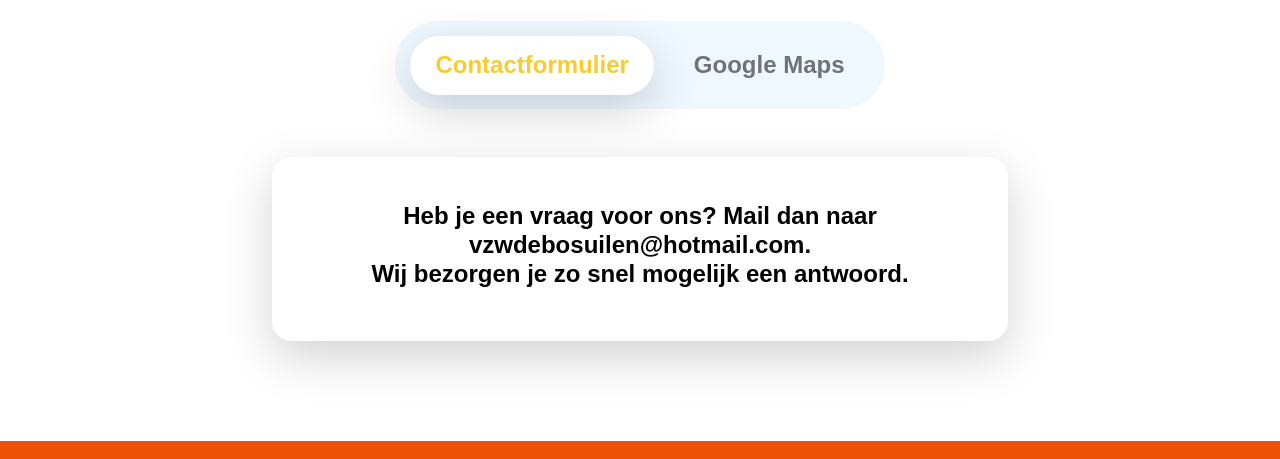
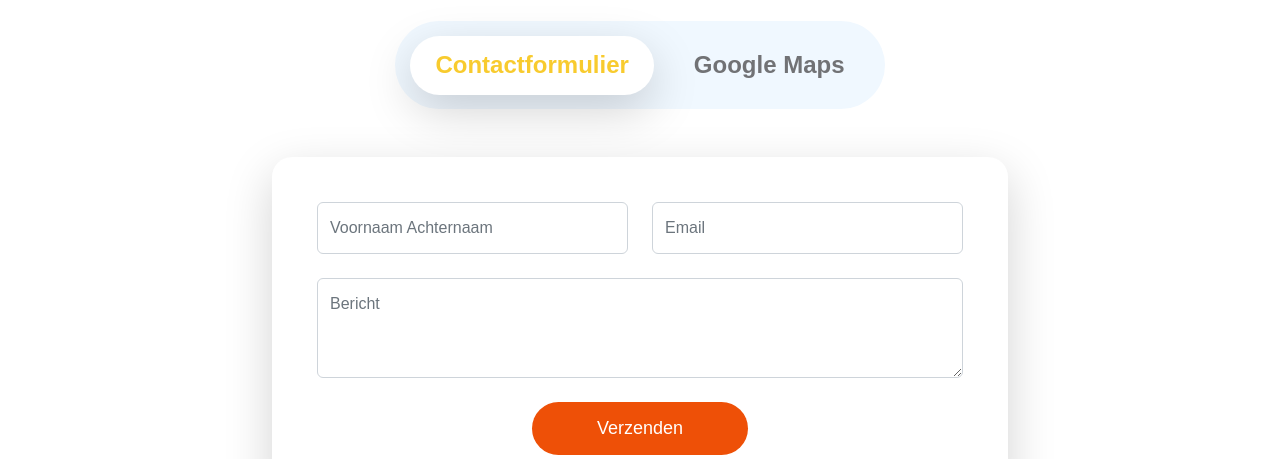
Before and after one commit to Boskermis/boskermis.github.io, a plain HTML site: page Index.html in a window 1280 px wide. Shown: the part 4851-5310 px from the top of the page. Drawn offline with Linux system fonts and the light colour scheme.

Commit message:
Update Index.html

```diff
--- a/Index.html
+++ b/Index.html
@@ -437,12 +437,12 @@ https://templatemo.com/tm-583-festava-live
 
                         <div class="tab-content shadow-lg mt-5" id="nav-tabContent">
                             <div class="tab-pane fade show active" id="nav-ContactForm" role="tabpanel" aria-labelledby="nav-ContactForm-tab">
-                                <center>
+                            <!--    <center>
                                 <h5> Heb je een vraag voor ons?  Mail dan naar vzwdebosuilen@hotmail.com.
                                     <br> Wij bezorgen je zo snel mogelijk een antwoord.
                                 </h5>
-                            </center>
-                                <!--<form class="custom-form contact-form mb-5 mb-lg-0" action="mailto:vzwdebosuilen@hotmail.com" method="post" role="form">
+                            </center>-->
+                                <!--<form class="custom-form contact-form mb-5 mb-lg-0" action="mailto:vzwdebosuilen@hotmail.com" method="post" role="form">-->
                                 <form class="custom-form contact-form mb-5 mb-lg-0" method="post" role="form">
                                     <div class="contact-form-body">
                                         <div class="row">
@@ -458,7 +458,7 @@ https://templatemo.com/tm-583-festava-live
                                             <button type="submit" class="form-control" action="contact-form-handler.php">Verzenden</button>
                                         </div>
                                     </div>
-                                </form>-->
+                                </form>
                             </div>
                             <div class="tab-pane fade" id="nav-ContactMap" role="tabpanel" aria-labelledby="nav-ContactMap-tab">
                                 <iframe class="google-map"
```
